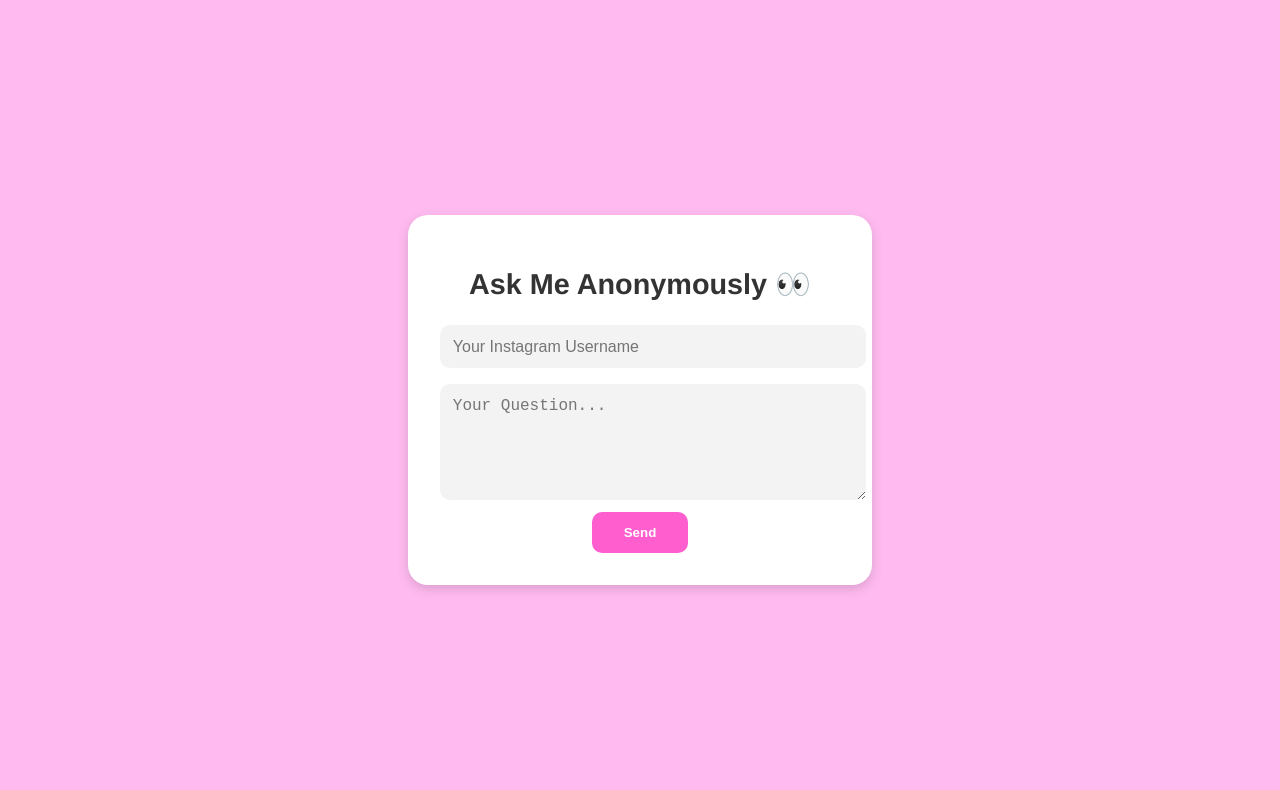
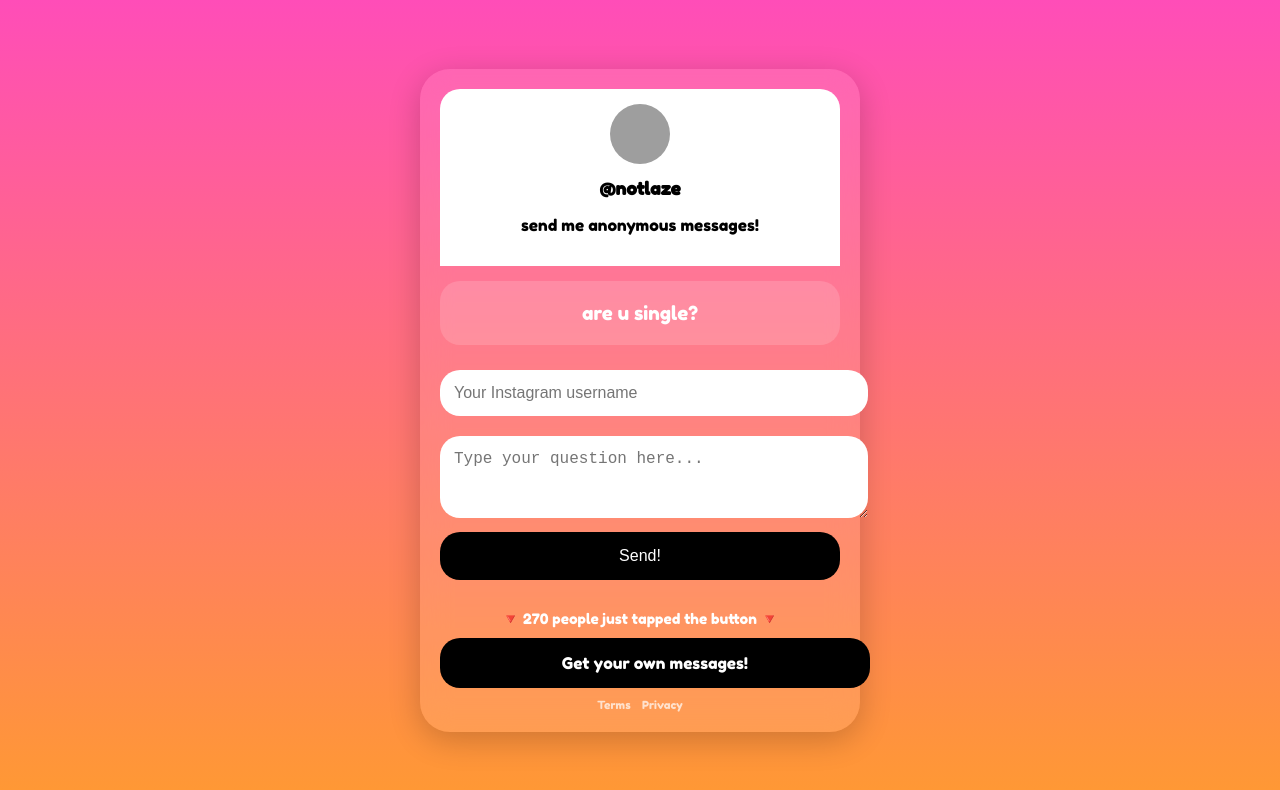
Before and after one commit to NotLaze/NGL-LXZEYT, a plain HTML site: page index.html in a window 1280 px wide. Drawn offline with Linux system fonts and the light colour scheme; grey boxes are pictures that could not be loaded.

Commit message:
Update index.html

```diff
--- a/index.html
+++ b/index.html
@@ -1,71 +1,129 @@
-<!-- index.html -->
-<!DOCTYPE html>
-<html lang="en">
+<!DOCTYPE html><html lang="en">
 <head>
-  <meta charset="UTF-8" />
-  <meta name="viewport" content="width=device-width, initial-scale=1.0"/>
-  <title>Ask Me Anything</title>
+  <meta charset="UTF-8">
+  <meta name="viewport" content="width=device-width, initial-scale=1.0">
+  <title>@notlaze - Ask me anything</title>
+  <link href="https://fonts.googleapis.com/css2?family=Fredoka+One&display=swap" rel="stylesheet">
   <style>
     body {
       margin: 0;
-      font-family: 'Helvetica Neue', sans-serif;
-      background: #ffbbf0;
+      font-family: 'Fredoka One', cursive;
+      background: linear-gradient(180deg, #ff4db8, #ff9933);
       display: flex;
+      flex-direction: column;
       align-items: center;
       justify-content: center;
-      height: 100vh;
-      color: #333;
+      min-height: 100vh;
+      color: #fff;
+    }.card {
+  background: rgba(255, 255, 255, 0.1);
+  border-radius: 30px;
+  padding: 20px;
+  width: 90%;
+  max-width: 400px;
+  box-shadow: 0 8px 32px rgba(0,0,0,0.2);
+  backdrop-filter: blur(15px);
+  text-align: center;
 }
 
-    .container {
-      background: white;
-      padding: 2rem;
-      border-radius: 20px;
-      box-shadow: 0 4px 12px rgba(0,0,0,0.15);
-      text-align: center;
-      width: 90%;
-      max-width: 400px;
+.profile {
+  background: #fff;
+  color: #000;
+  border-radius: 20px 20px 0 0;
+  padding: 15px;
+  margin-bottom: 15px;
 }
 
-    h1 {
-      font-size: 1.8rem;
-      margin-bottom: 1rem;
+.profile img {
+  border-radius: 50%;
+  width: 60px;
+  height: 60px;
 }
 
-    input, textarea {
+.profile h3 {
+  margin: 10px 0 0 0;
+  font-size: 1.1rem;
+}
+
+.question-box {
+  background: rgba(255, 255, 255, 0.15);
+  border-radius: 20px;
+  padding: 20px;
+  margin-bottom: 15px;
+  font-size: 1.2rem;
+  color: #fff;
+}
+
+form input,
+form textarea {
   width: 100%;
-      padding: 0.8rem;
-      margin: 0.5rem 0;
+  margin: 10px 0;
+  padding: 14px;
   border: none;
-      border-radius: 10px;
-      background: #f3f3f3;
+  border-radius: 20px;
   font-size: 1rem;
 }
 
-    button {
-      padding: 0.8rem 2rem;
-      background: #ff5ecf;
+form button {
+  width: 100%;
+  padding: 15px;
+  background: #000;
+  color: #fff;
+  font-size: 1rem;
   border: none;
-      color: white;
-      font-weight: bold;
-      border-radius: 10px;
+  border-radius: 20px;
   cursor: pointer;
-      transition: background 0.3s;
+  margin-bottom: 20px;
 }
 
-    button:hover {
-      background: #e04cb8;
+.footer-text {
+  margin-top: 10px;
+  font-size: 0.9rem;
 }
+
+.footer-link {
+  width: 100%;
+  padding: 15px;
+  background: #000;
+  color: #fff;
+  font-size: 1rem;
+  border-radius: 20px;
+  text-align: center;
+  text-decoration: none;
+  display: inline-block;
+  margin-top: 10px;
+}
+
+.small-links {
+  font-size: 0.7rem;
+  margin-top: 10px;
+  color: rgba(255,255,255,0.7);
+}
+
   </style>
 </head>
 <body>
-  <div class="container">
-    <h1>Ask Me Anonymously 👀</h1>
+  <div class="card">
+    <div class="profile">
+      <img src="https://i.imgur.com/fS2aMBT.jpg" alt="pfp">
+      <h3>@notlaze</h3>
+      <p>send me anonymous messages!</p>
+    </div><div class="question-box">
+  are u single?
+</div>
+
 <form action="https://formspree.io/f/mblylgbq" method="POST">
-      <input type="text" name="instagram_username" placeholder="Your Instagram Username" required />
-      <textarea name="question" placeholder="Your Question..." rows="5" required></textarea>
-      <button type="submit">Send</button>
+  <input type="text" name="instagram_username" placeholder="Your Instagram username" required>
+  <textarea name="question" rows="3" placeholder="Type your question here..." required></textarea>
+  <button type="submit">Send!</button>
 </form>
+
+<div class="footer-text">
+  🔻 270 people just tapped the button 🔻
+</div>
+<a href="#" class="footer-link">Get your own messages!</a>
+<div class="small-links">Terms &nbsp;&nbsp; Privacy</div>
+
   </div>
 </body>
 </html>
```
Lines whose indentation alone changed are shown as unchanged.
